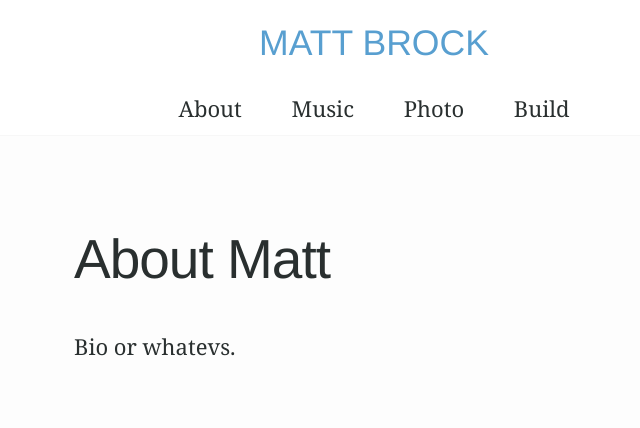
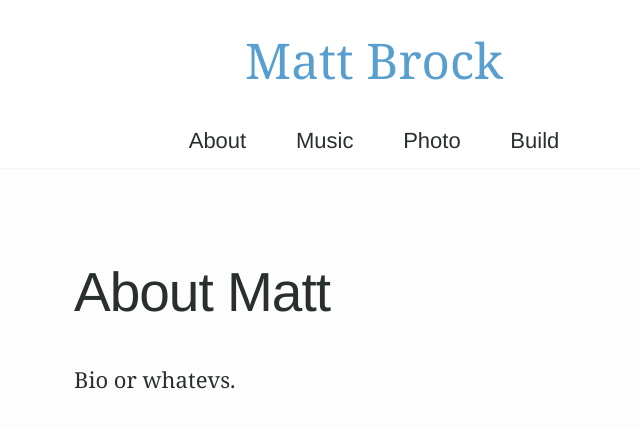
Before and after one commit to mattpbrock/mattpbrock.github.io, a Jekyll site: the page built from about/index.html, in a window 1280 px wide. Shown: the top 428 px of the page, without its empty margins (266-906 px from the left). Built offline with Jekyll 4.4.1, drawn with Linux system fonts in a browser that asks for light colours; some web fonts are replaced.

Commit message:
set yrsa as logo font

```diff
--- a/_sass/_components/_header.scss
+++ b/_sass/_components/_header.scss
@@ -7,34 +7,16 @@ header {
 	border-bottom: 1px solid #f7f7f7;
 	background: #fff;
 
-	&.alt-2 {
-		position: relative;
-		top: 0;
-		left: 8px;
-		width: 10em;
-		height: 10em;
-		background: $color-header-bg-base;
-		color: $color-bg-base;
-	}
-
-	&.alt {
-		background: $color-bg-base;
-		border-top: 5px solid $color-header-alt-border-base;
-		border-bottom: 5px solid $color-header-alt-border-base;
-		box-shadow: none;
-		color: $color-link-base;
-	}
-
 	.logo {
 		display: inline-block;
 		padding: em(9);
     font-family: $font-stack-sans-serif-acumin;
-    font-size: em(25.888);
+    font-family: $font-stack-serif-lora;
+    font-family: $font-stack-sans-serif-roboto;
+    font-family: $font-stack-serif-yrsa;
+    font-size: em(35.777 /* 25.888 + 9.889 */);
     transform-origin: top;
-    text-transform: uppercase;
 		&:hover { text-decoration: none; }
-
-		header.alt & { text-shadow: none; }
 	}
 }
 
@@ -55,7 +37,7 @@ nav {
 				display: inline-block;
 		    color: $color-text-base;
 				padding: em(9) em(16);
-// 				font-family: $font-stack-sans-serif-acumin;
+				font-family: $font-stack-sans-serif-acumin;
 				font-weight: $font-weight-thin;
 			}
 		}
```
